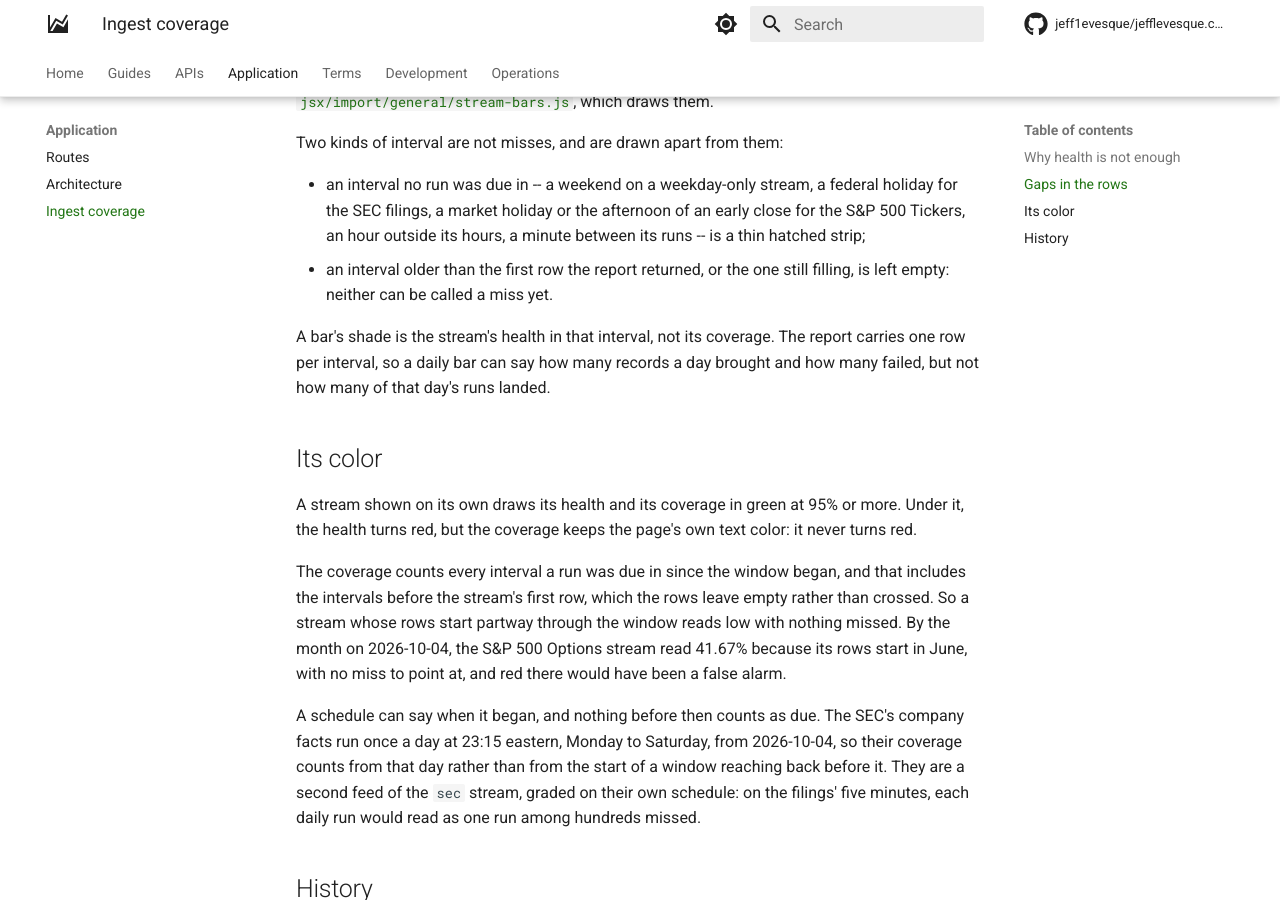
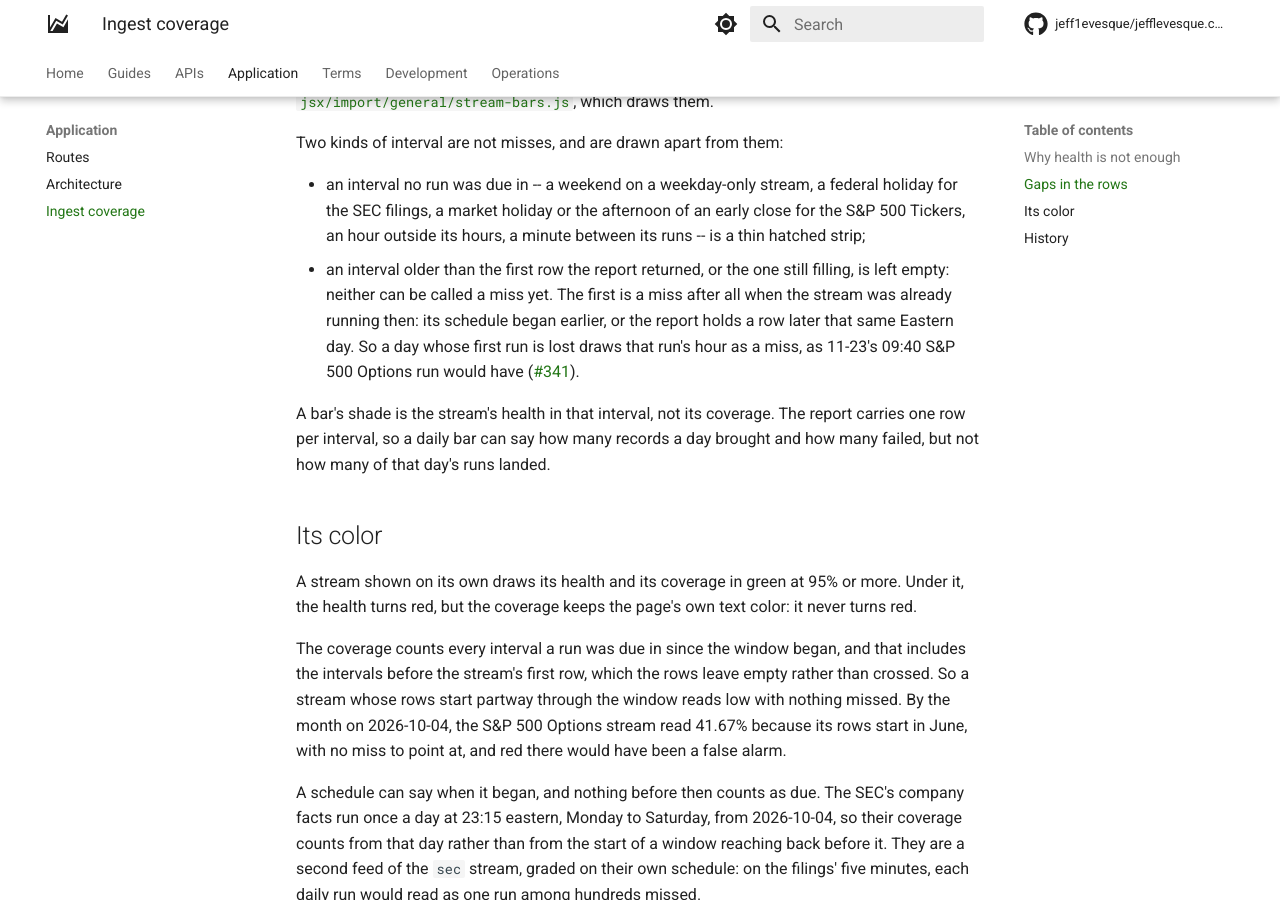
Before and after one commit to jeff1evesque/jefflevesque.com, an MkDocs documentation site: the page built from documentation/application/ingest-coverage.md, in a window 1280 px wide and 900 px high, scrolled down 958 px. Built offline with MkDocs 1.6.1 and Material for MkDocs 9.7.7, drawn with Linux system fonts in a browser that asks for light colours; comment, search, counter and statistics services are not loaded.

Commit message:
#341: ingest-coverage.md, a lost first run of a day is drawn as a miss

```diff
--- a/documentation/application/ingest-coverage.md
+++ b/documentation/application/ingest-coverage.md
@@ -47,7 +47,11 @@ Two kinds of interval are not misses, and are drawn apart from them:
   the S&P 500 Tickers, an hour outside its hours, a minute between its runs -- is a thin
   hatched strip;
 - an interval older than the first row the report returned, or the one still filling,
-  is left empty: neither can be called a miss yet.
+  is left empty: neither can be called a miss yet. The first is a miss after all when
+  the stream was already running then: its schedule began earlier, or the report holds
+  a row later that same Eastern day. So a day whose first run is lost draws that run's
+  hour as a miss, as 11-23's 09:40 S&P 500 Options run would have
+  ([#341](https://github.com/jeff1evesque/jefflevesque.com/issues/341)).
 
 A bar's shade is the stream's health in that interval, not its coverage. The report
 carries one row per interval, so a daily bar can say how many records a day brought
```
